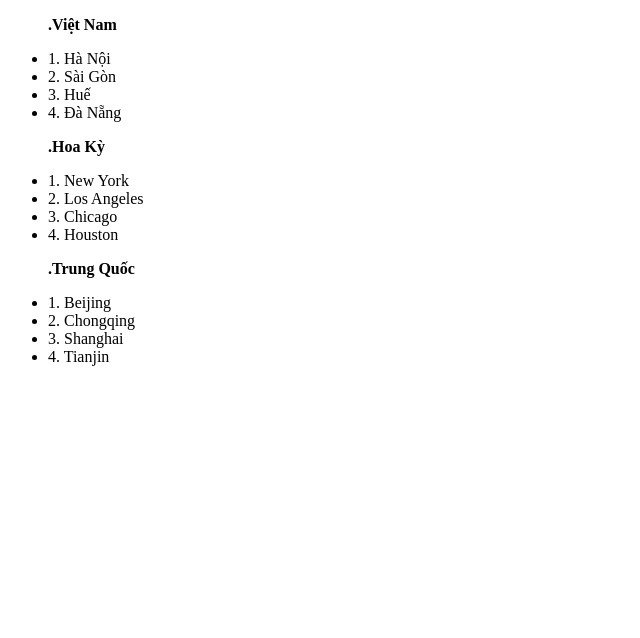
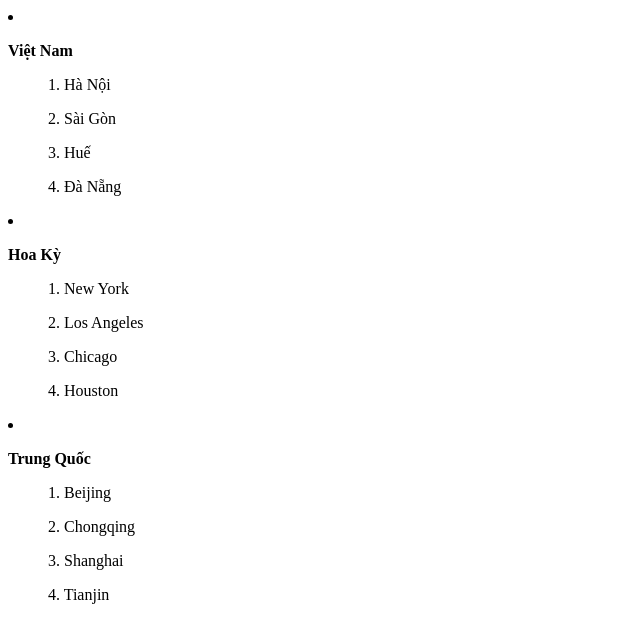
Before and after one commit to lonelycount/basic_html_tag, a plain HTML site: page list.html in a window 1280 px wide. Shown: the whole page, without its empty margins (0-640 px from the left). Drawn offline with Linux system fonts and the light colour scheme.

```diff
--- a/list.html
+++ b/list.html
@@ -5,24 +5,23 @@
         <title>Danh sách thành phố</title>
     </head>
     <body>
-	<ul><p><strong>.Việt Nam</strong></p>
-		<li>1. Hà Nội</li>
-		<li>2. Sài Gòn</li>
-		<li>3. Huế</li>
-		<li>4. Đà Nẵng</li>
-	</ul>
-	<ul><p><strong>.Hoa Kỳ</strong></p>
-                <li>1. New York</li>
-                <li>2. Los Angeles</li>
-                <li>3. Chicago</li>
-                <li>4. Houston</li>
-        </ul>
-           <ul><p><strong>.Trung Quốc</strong></p>
-                <li>1. Beijing</li>
-                <li>2. Chongqing</li>
-                <li>3. Shanghai</li>
-                <li>4. Tianjin</li>
-        </ul>
+	<li><p><strong>Việt Nam</strong></p></li>
+		<ol>1. Hà Nội</ol>
+		<ul>2. Sài Gòn</ul>
+		<ul>3. Huế</ul>
+		<ul>4. Đà Nẵng</ul>
+
+	<li><p><strong>Hoa Kỳ</strong></p></li>
+                <ul>1. New York</ul>
+                <ul>2. Los Angeles</ul>
+                <ul>3. Chicago</ul>
+                <ul>4. Houston</ul>
+           <li><p><strong>Trung Quốc</strong></p></li>
+                <ul>1. Beijing</ul>
+                <ul>2. Chongqing</ul>
+                <ul>3. Shanghai</ul>
+                <ul>4. Tianjin</ul>
+
 
     </body>
 </html>
```
Also changed, not shown: form_goods_info.html (+1 -0 lines).
